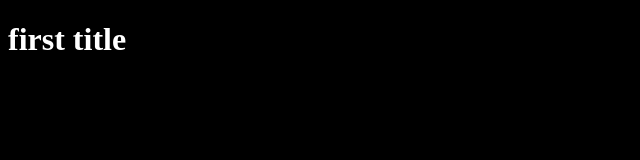
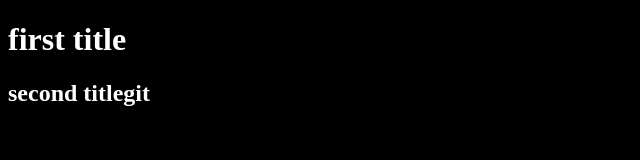
Before and after one commit to hindnaj/openclassroomsProject, a plain HTML site: page index.html in a window 1280 px wide. Shown: the whole page, without its empty margins (0-640 px from the left). Drawn offline with Linux system fonts and the light colour scheme.

Commit message:
index modified

```diff
--- a/index.html
+++ b/index.html
@@ -10,5 +10,6 @@
 </head>
 <body>
 <h1>first title</h1>
+<h2>second titlegit </h2>
 </body>
 </html>
```
